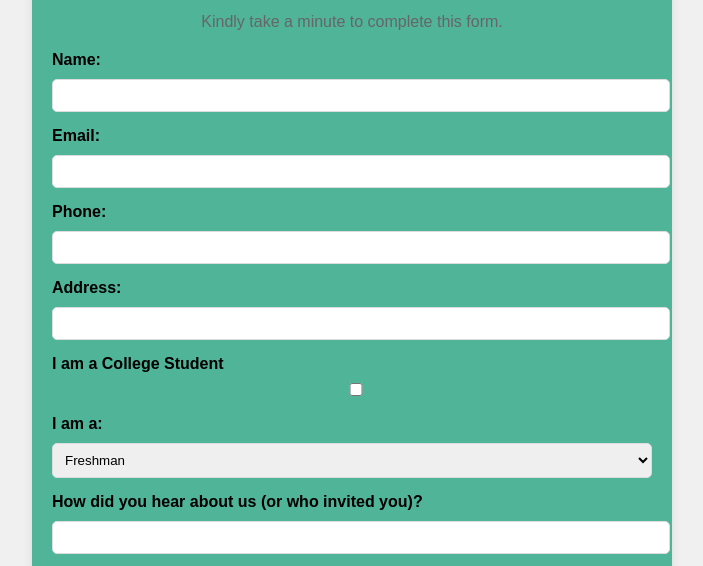
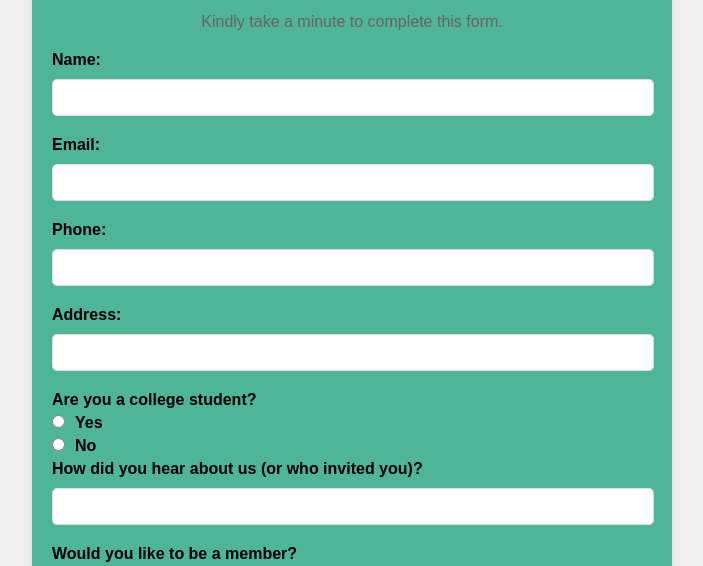
Before and after one commit to pi8878/church-visitor-form, a website: page frontend/index.html in a window 1280 px wide. Shown: the part 226-792 px from the top of the page, without its empty margins (288-991 px from the left). Drawn offline with Linux system fonts and the light colour scheme.

Commit message:
added dropdown functionality to college student

```diff
--- a/frontend/index.html
+++ b/frontend/index.html
@@ -35,12 +35,27 @@
                 <input type="text" id="address" name="address">
             </div>
 
-            <div class="form-group">
-                <label>I am a College Student</label>
-                <input type="checkbox" id="college" name="college">
+            <div class="student-section">
+                <label>Are you a college student?</label>
+                <div class="options">
+                    <label><input type="radio" name="college" id="college-yes" value="yes">Yes</label>
+                    <label><input type="radio" name="college" id="college-no" value="no">No</label>
+                </div>
+                <!-- <input type="checkbox" id="college" name="college"> -->
+                <div id="student-status-dropdown" style="display: none;">
+                    <label for="student-status">I am a:</label>
+                    <select id="student-status" name="student-status">
+                        <option value="">Select Year</option>
+                        <option value="Freshman">Freshman</option>
+                        <option value="Sophomore">Sophomore</option>
+                        <option value="Junior">Junior</option>
+                        <option value="Senior">Senior</option>
+                        <option value="Graduate">Graduate</option>
+                    </select>
+                </div>
             </div>
 
-            <div class="form-group">
+            <!-- <div class="form-group">
                 <label>I am a:</label>
                 <select id="student-status" name="student-status">
                     <option value="freshman">Freshman</option>
@@ -50,7 +65,7 @@
                     <option value="graduate">Graduate</option>
                     <option value="na">N/A</option>
                 </select>
-            </div>
+            </div> -->
 
             <div class="form-group">
                 <label for="how-heard">How did you hear about us (or who invited you)?</label>
--- a/frontend/script.js
+++ b/frontend/script.js
@@ -1,18 +1,18 @@
 document.addEventListener("DOMContentLoaded", () => {
     const collegeYes = document.getElementById("college-yes");
     const collegeNo = document.getElementById("college-no");
-    const studentStatusContainer = document.getElementById("student-status-container");
+    const studentStatusDropdown = document.getElementById("student-status-dropdown");
 
     // Toggle the student dropdown visibility based on selection
     collegeYes.addEventListener("change", () => {
         if (collegeYes.checked) {
-            studentStatusContainer.style.display = "block";
+            studentStatusDropdown.style.display = "block";
         }
     });
 
     collegeNo.addEventListener("change", () => {
         if (collegeNo.checked) {
-            studentStatusContainer.style.display = "none";
+            studentStatusDropdown.style.display = "none";
         }
     });
 });
--- a/frontend/styles.css
+++ b/frontend/styles.css
@@ -42,7 +42,7 @@ body {
     font-weight: bold;
 }
 
-.form-group input,
+/* .form-group input,
 .form-group select,
 .form-group textarea {
     width: 100%;
@@ -50,6 +50,27 @@ body {
     margin-top: 5px;
     border: 1px solid #ddd;
     border-radius: 5px;
+} */
+
+
+input[type="text"],
+input[type="email"],
+input[type="tel"],
+textarea,
+select {
+    width: calc(100% - 20px);
+    padding: 10px;
+    margin: 5px 0;
+    border-radius: 5px;
+    border: 1px solid #ddd;
+}
+
+input[type="radio"] {
+    margin: 0 10px 0 0;
+}
+
+.options label {
+    margin-right: 20px;
 }
 
 button {
@@ -67,3 +88,17 @@ button {
 button:hover {
     background: #4E31AA;
 }
+
+/* .student-section {
+    margin-top: 20px;
+} */
+
+#student-status-dropdown {
+    margin-top: 10px;
+}
+
+label {
+    display: block;
+    font-weight:bold;
+    margin-bottom: 5px;
+}
```
